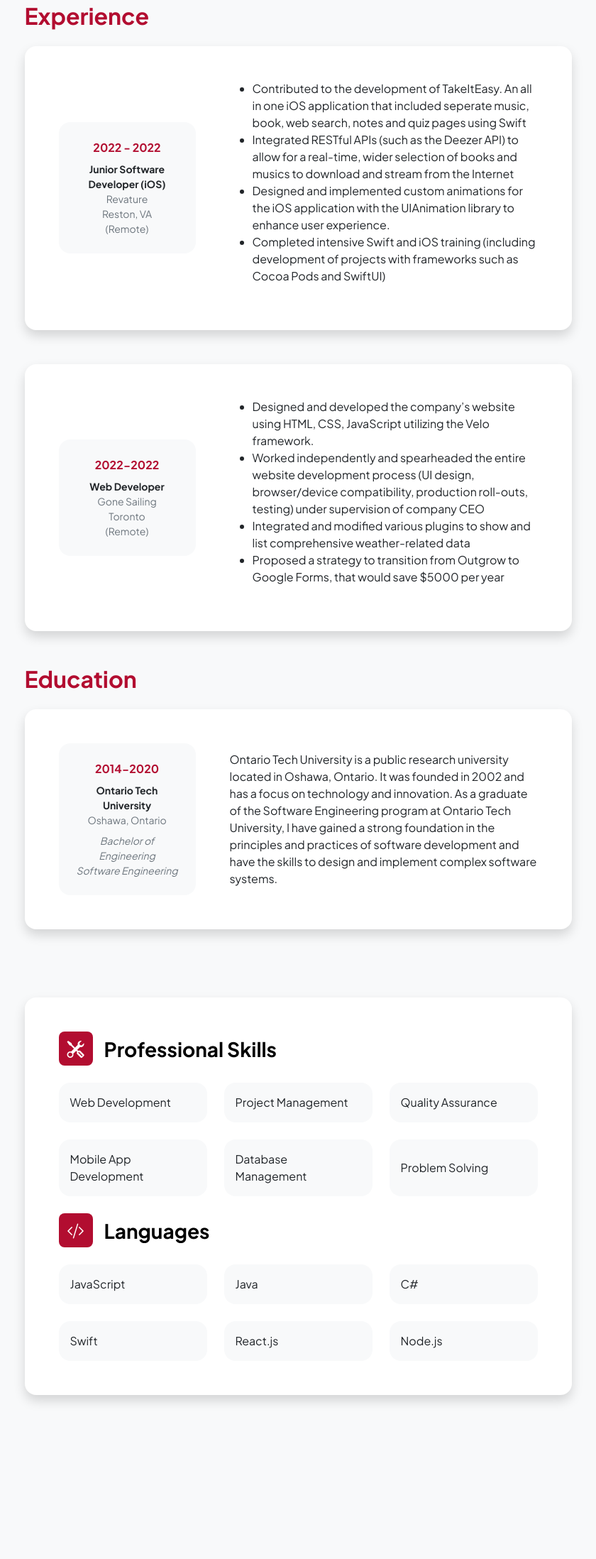
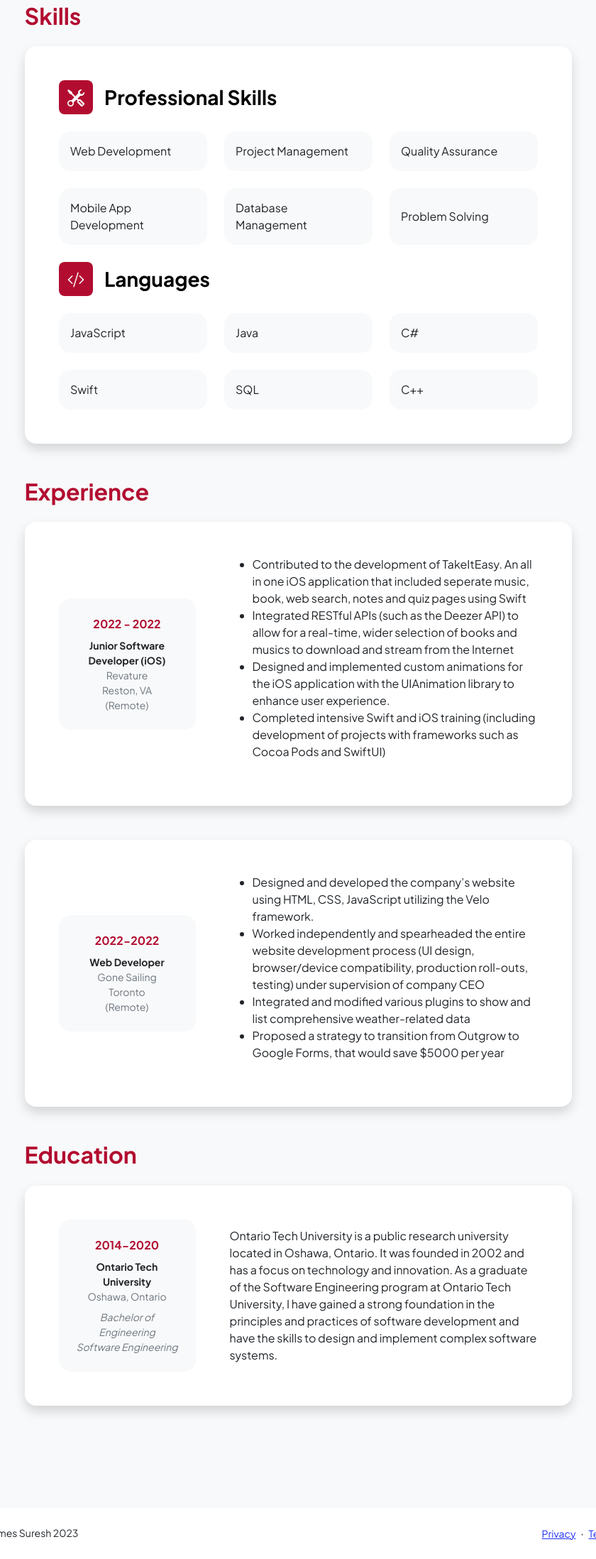
Before and after one commit to jsuresh3/personal-portfolio, a website: page resume.html in a window 1280 px wide. Shown: the part 223-2419 px from the top of the page at 71% size, without its empty margins (220-1060 px from the left). Before the commit the page ends 2284 px from the top, so only its background shows below. Drawn offline with nearby package versions, Linux system fonts and the light colour scheme.

Commit message:
Added animations

```diff
--- a/contact.html
+++ b/contact.html
@@ -1,6 +1,7 @@
 <!DOCTYPE html>
 <html lang="en">
     <head>
+        <script src="https://unpkg.com/aos@next/dist/aos.js"></script>
         <meta charset="utf-8" />
         <meta name="viewport" content="width=device-width, initial-scale=1, shrink-to-fit=no" />
         <meta name="description" content />
@@ -16,6 +17,7 @@
         <link href="https://cdn.jsdelivr.net/npm/bootstrap-icons@1.8.1/font/bootstrap-icons.css" rel="stylesheet" />
         <!-- Core theme CSS (includes Bootstrap)-->
         <link href="css/styles.css" rel="stylesheet" />
+        <link href="scss/magic.css" rel="stylesheet" />
     </head>
     <body class="d-flex flex-column">
         <main class="flex-shrink-0">
@@ -38,9 +40,9 @@
             <section class="py-5">
                 <div class="container px-5">
                     <!-- Contact form-->
-                    <div class="bg-light rounded-4 py-5 px-4 px-md-5">
+                    <div  class="bg-light rounded-4 py-5 px-4 px-md-5">
                         <div class="text-center mb-5">
-                            <div class="feature bg-primary  text-white rounded-3 mb-3"><i class="bi bi-envelope"></i></div>
+                            <div class="feature bg-primary  text-white rounded-3 mb-3"><i class="bi bi-envelope tinDownIn"></i></div>
                             <h1 class="fw-bolder">Get in touch</h1>
                             <p class="lead fw-normal text-muted mb-0">Let's work together!</p>
                         </div>
@@ -103,10 +105,10 @@
             </section>
         </main>
         <!-- Footer-->
-        <!-- <footer class="bg-white py-4 mt-auto">
+        <footer class="bg-white py-4 mt-auto">
             <div class="container px-5">
                 <div class="row align-items-center justify-content-between flex-column flex-sm-row">
-                    <div class="col-auto"><div class="small m-0">Copyright &copy; Your Website 2023</div></div>
+                    <div class="col-auto"><div class="small m-0">Copyright &copy; James Suresh 2023</div></div>
                     <div class="col-auto">
                         <a class="small" href="#!">Privacy</a>
                         <span class="mx-1">&middot;</span>
@@ -116,15 +118,12 @@
                     </div>
                 </div>
             </div>
-        </footer> -->
+        </footer>
         <!-- Bootstrap core JS-->
         <script src="https://cdn.jsdelivr.net/npm/bootstrap@5.2.3/dist/js/bootstrap.bundle.min.js"></script>
         <!-- Core theme JS-->
         <script src="js/scripts.js"></script>
-        <!-- * * * * * * * * * * * * * * * * * * * * * * * * * * * * * * * * * * * * * * * *-->
-        <!-- * *                               SB Forms JS                               * *-->
-        <!-- * * Activate your form at https://startbootstrap.com/solution/contact-forms * *-->
-        <!-- * * * * * * * * * * * * * * * * * * * * * * * * * * * * * * * * * * * * * * * *-->
-        <script src="https://cdn.startbootstrap.com/sb-forms-latest.js"></script>
+
+
     </body>
 </html>
--- a/js/scripts.js
+++ b/js/scripts.js
@@ -6,6 +6,7 @@
 // This file is intentionally blank
 // Use this file to add JavaScript to your project
 
+AOS.init();
 projects = [
     {
         title: "My Finance",
@@ -14,7 +15,14 @@ projects = [
         liveLink:"https://devjames-myfinance.netlify.app",
         githubLink: "https://github.com/James-Suresh/my-finance-frontend"
     },
+    {
+        title: "Real Estate app",
+        description: "Created a comprehensive real estate website from scratch, leveraging the power of Vue.js as the frontend framework. Implemented an advanced feature that enables users to browse property listings based on specific geographic areas. Achieved this functionality by integrating Google Geocoding API ",
+        image: "../assets/real-estate-img.jpg",
+        liveLink:"https://devjames-real-estate.netlify.app/",
+        githubLink: "https://github.com/James-Suresh/real-estate-frontend"
 
+    },
     {
         title: "Chess app",
         description: "Chess app is hackathon project that utilizes lichess' api to recreate puzzles on site. The app also features OpenAI integrated jokes when selecting the play a friend option ",
@@ -85,7 +93,7 @@ projects.map((project,index)=>{
 
     // Create the image element
     var image = document.createElement("img");
-    image.className = "w-100 h-100 object-fit-cover";
+    image.className = "w-100 h-100";
     image.src = project.image;
     image.alt = "...";
 
@@ -109,19 +117,3 @@ projects.map((project,index)=>{
 
 console.log("test")
 // Scroll Animations
-const animatedElement = document.querySelector('.scroll-fade-in');
-
-    // Create a new Intersection Observer
-    const observer = new IntersectionObserver((entries) => {
-        console.log("test")
-      entries.forEach((entry) => {
-        if (entry.isIntersecting) {
-          entry.target.classList.add('active');
-        } else {
-          entry.target.classList.remove('active');
-        }
-      });
-    }, { threshold: 0.2 });
-
-    // Start observing the element
-    observer.observe(animatedElement);
--- a/package.json
+++ b/package.json
@@ -17,6 +17,7 @@
   },
   "homepage": "https://github.com/James-Suresh/personal-portfolio#readme",
   "dependencies": {
+    "aos": "^2.3.4",
     "magic.css": "^1.4.8"
   }
 }
--- a/resume.html
+++ b/resume.html
@@ -20,7 +20,8 @@
     <link
       rel="stylesheet"
       href="https://cdnjs.cloudflare.com/ajax/libs/animate.css/4.1.1/animate.min.css"
-    />
+
+    /><link href="https://unpkg.com/aos@2.3.1/dist/aos.css" rel="stylesheet">
     <link href="scss/magic.css" rel="stylesheet" />
     </head>
     <body class="d-flex flex-column h-100 bg-light">
@@ -50,7 +51,7 @@
                         <!-- Experience Section-->
                         <section>
                             <div class="d-flex align-items-center justify-content-between mb-4">
-                                <h2 class="text-primary fw-bolder mb-0">Experience</h2>
+                                <h2 class="text-primary fw-bolder mb-0">Skills</h2>
                                 <!-- Download resume button-->
                                 <!-- Note: Set the link href target to a PDF file within your project-->
                                 <!-- <a class="btn btn-primary px-4 py-3" href="#!">
@@ -58,11 +59,68 @@
                                     Download Resume
                                 </a> -->
                             </div>
+
+                            <section>
+                                <!-- Skillset Card-->
+
+                                <div data-aos="flip-down"
+                                data-aos-duration = "1000"
+                                data-aos-easing="ease-in"
+                                data-aos-delay="300"
+                                class="card shadow border-0 rounded-4 mb-5">
+                                    <div  class="card-body p-5">
+                                        <!-- Professional skills list-->
+                                        <div class="mb-0">
+                                            <div class="d-flex align-items-center mb-4">
+                                                <div class="feature bg-primary text-white rounded-3 me-3"><i class="bi bi-tools"></i></div>
+                                                <h3 class="fw-bolder mb-0"><span class="text-gradient d-inline">Professional Skills</span></h3>
+                                            </div>
+                                            <div class="row row-cols-1 row-cols-md-3 mb-4">
+                                                <div class="col mb-4 mb-md-0"><div class="d-flex align-items-center block rounded-4 p-3 h-100">Web Development</div></div>
+                                                <div class="col mb-4 mb-md-0"><div class="d-flex align-items-center block rounded-4 p-3 h-100">Project Management</div></div>
+                                                <div class="col"><div class="d-flex align-items-center block rounded-4 p-3 h-100"> Quality Assurance</div></div>
+                                            </div>
+                                            <div class="row row-cols-1 row-cols-md-3 mb-4">
+                                                <div class="col mb-4 mb-md-0"><div class=" block d-flex align-items-center block rounded-4 p-3 h-100">Mobile App Development</div></div>
+                                                <div class="col mb-4 mb-md-0"><div class="d-flex align-items-center block rounded-4 p-3 h-100">Database Management</div></div>
+                                                <div class="col"><div class="d-flex align-items-center  rounded-4 block p-3 h-100">Problem Solving</div>
+                                            </div>
+                                        </div>
+
+                                        <!-- Languages list-->
+                                        <div class="mb-0">
+                                            <div class="d-flex align-items-center mb-4">
+                                                <div class="feature bg-primary  text-white rounded-3 me-3"><i class="bi bi-code-slash"></i></div>
+                                                <h3 class="fw-bolder mb-0"><span class="text-gradient d-inline">Languages</span></h3>
+                                            </div>
+                                            <div class="row row-cols-1 row-cols-md-3 mb-4">
+                                                <div class="col mb-4 mb-md-0"><div class="d-flex align-items-center block rounded-4 p-3 h-100">JavaScript</div></div>
+
+                                                <div class="col mb-4 mb-md-0"><div class="d-flex align-items-center block rounded-4 p-3 h-100">Java</div></div>
+                                                <div class="col mb-4 mb-md-0"><div class="d-flex align-items-center block rounded-4 p-3 h-100">C#</div></div>
+                                            </div>
+                                            <div class="row row-cols-1 row-cols-md-3">
+                                                <div class="col mb-4 mb-md-0"><div class="d-flex align-items-center block rounded-4 p-3 h-100">Swift</div></div>
+                                                <div class="col mb-4 mb-md-0"><div class="d-flex align-items-center block rounded-4 p-3 h-100">SQL</div></div>
+                                                <div class="col"><div class="d-flex align-items-center block rounded-4 p-3 h-100">C++</div></div>
+                                            </div>
+                                        </div>
+                                    </div>
+                                </div>
+                            </section>
+
+                            <h2 class="text-secondary fw-bolder mb-4">Experience</h2>
                             <!-- Experience Card 1-->
-                            <div class="card shadow border-0 rounded-4 mb-5">
+
+                            <div class="card-outer">
+                                <div data-aos="fade-right"
+                                data-aos-duration = "1000"
+                                data-aos-delay="250"
+                                class="card shadow border-0 rounded-4 mb-5 " >
                                     <div class="card-body p-5">
                                         <div class="row align-items-center gx-5">
                                             <div class="col text-center text-lg-start mb-4 mb-lg-0">
+
                                                 <div class="bg-light p-4 rounded-4 text-center">
                                                     <div class="text-primary fw-bolder mb-2">2022 - 2022</div>
                                                     <div class="small fw-bolder">Junior Software Developer (iOS) </div>
@@ -71,7 +129,8 @@
                                                     <div class="small text-muted">(Remote)</div>
                                                 </div>
                                             </div>
-                                        <div class="col-lg-8"><div>
+
+                                            <div  class="col-lg-8"><div>
                                                 <ul>
                                                     <li>Contributed to the development of TakeItEasy. An all in one iOS application that included seperate music,
                                                         book, web search, notes and quiz pages using Swift</li>
@@ -83,14 +142,18 @@
                                                             user experience.</li>
                                                             <li>Completed intensive Swift and iOS training (including development of projects with frameworks such as Cocoa
                                                                 Pods and SwiftUI)</li>
-
                                                 </ul>
                                             </div></div>
                                         </div>
                                     </div>
                                 </div>
+                            </div>
                             <!-- Experience Card 2-->
-                            <div class="card shadow border-0 rounded-4 mb-5">
+                            <div class = "card-outer">
+                            <div data-aos="fade-left"
+                            data-aos-duration = "1000"
+                            data-aos-delay="250"
+                            class="card shadow border-0 rounded-4 mb-5">
                                 <div class="card-body p-5">
                                     <div class="row align-items-center gx-5">
                                         <div class="col text-center text-lg-start mb-4 mb-lg-0">
@@ -117,12 +180,17 @@
                                     </div>
                                 </div>
                             </div>
+                        </div>
                         </section>
                         <!-- Education Section-->
                         <section>
                             <h2 class="text-secondary fw-bolder mb-4">Education</h2>
                             <!-- Education Card 1-->
-                            <div class="card shadow border-0 rounded-4 mb-5">
+                            <div class = "card-outer">
+                            <div data-aos="fade-right"
+                            data-aos-duration = "1000"
+                            data-aos-delay="250"
+                            class="card  shadow border-0 rounded-4 mb-5">
                                 <div class="card-body p-5">
                                     <div class="row align-items-center gx-5">
                                         <div class="col text-center text-lg-start mb-4 mb-lg-0">
@@ -142,82 +210,23 @@
                                     </div>
                                 </div>
                             </div>
+                        </div>
                             <!-- Education Card 2
-                            <div class="card shadow border-0 rounded-4 mb-5">
-                                <div class="card-body p-5">
-                                    <div class="row align-items-center gx-5">
-                                        <div class="col text-center text-lg-start mb-4 mb-lg-0">
-                                            <div class="bg-light p-4 rounded-4">
-                                                <div class="text-secondary fw-bolder mb-2">2011 - 2015</div>
-                                                <div class="mb-2">
-                                                    <div class="small fw-bolder">ULA</div>
-                                                    <div class="small text-muted">Los Angeles, CA</div>
-                                                </div>
-                                                <div class="fst-italic">
-                                                    <div class="small text-muted">Undergraduate</div>
-                                                    <div class="small text-muted">Computer Science</div>
-                                                </div>
-                                            </div>
-                                        </div>
-                                        <div class="col-lg-8"><div>Lorem ipsum dolor sit amet consectetur adipisicing elit. Delectus laudantium, voluptatem quis repellendus eaque sit animi illo ipsam amet officiis corporis sed aliquam non voluptate corrupti excepturi maxime porro fuga.</div></div>
-                                    </div>
-                                </div>
-                            </div>
+
                         </section> -->
                         <!-- Divider-->
                         <div class="pb-5"></div>
                         <!-- Skills Section-->
-                        <section>
-                            <!-- Skillset Card-->
-                            <div class="card shadow border-0 rounded-4 mb-5">
-                                <div class="card-body p-5">
-                                    <!-- Professional skills list-->
-                                    <div class="">
-                                        <div class="d-flex align-items-center mb-4">
-                                            <div class="feature bg-primary text-white rounded-3 me-3"><i class="bi bi-tools"></i></div>
-                                            <h3 class="fw-bolder mb-0"><span class="text-gradient d-inline">Professional Skills</span></h3>
-                                        </div>
-                                        <div class="row row-cols-1 row-cols-md-3 mb-4">
-                                            <div class="col mb-4 mb-md-0"><div class="d-flex align-items-center bg-light rounded-4 p-3 h-100">Web Development</div></div>
-                                            <div class="col mb-4 mb-md-0"><div class="d-flex align-items-center bg-light rounded-4 p-3 h-100">Project Management</div></div>
-                                            <div class="col"><div class="d-flex align-items-center bg-light rounded-4 p-3 h-100"> Quality Assurance</div></div>
-                                        </div>
-                                        <div class="row row-cols-1 row-cols-md-3 mb-4">
-                                            <div class="col mb-4 mb-md-0"><div class="d-flex align-items-center bg-light rounded-4 p-3 h-100">Mobile App Development</div></div>
-                                            <div class="col mb-4 mb-md-0"><div class="d-flex align-items-center bg-light rounded-4 p-3 h-100">Database Management</div></div>
-                                            <div class="col"><div class="d-flex align-items-center bg-light rounded-4 p-3 h-100">Problem Solving</div>
-                                        </div>
-                                    </div>
-                                    <!-- Languages list-->
-                                    <div class="mb-0">
-                                        <div class="d-flex align-items-center mb-4">
-                                            <div class="feature bg-primary  text-white rounded-3 me-3"><i class="bi bi-code-slash"></i></div>
-                                            <h3 class="fw-bolder mb-0"><span class="text-gradient d-inline">Languages</span></h3>
-                                        </div>
-                                        <div class="row row-cols-1 row-cols-md-3 mb-4">
-                                            <div class="col mb-4 mb-md-0"><div class="d-flex align-items-center bg-light rounded-4 p-3 h-100">JavaScript</div></div>
 
-                                            <div class="col mb-4 mb-md-0"><div class="d-flex align-items-center bg-light rounded-4 p-3 h-100">Java</div></div>
-                                            <div class="col mb-4 mb-md-0"><div class="d-flex align-items-center bg-light rounded-4 p-3 h-100">C#</div></div>
-                                        </div>
-                                        <div class="row row-cols-1 row-cols-md-3">
-                                            <div class="col mb-4 mb-md-0"><div class="d-flex align-items-center bg-light rounded-4 p-3 h-100">Swift</div></div>
-                                            <div class="col mb-4 mb-md-0"><div class="d-flex align-items-center bg-light rounded-4 p-3 h-100">React.js</div></div>
-                                            <div class="col"><div class="d-flex align-items-center bg-light rounded-4 p-3 h-100">Node.js</div></div>
-                                        </div>
-                                    </div>
-                                </div>
-                            </div>
-                        </section>
                     </div>
                 </div>
             </div>
         </main>
         <!-- Footer-->
-        <!-- <footer class="bg-white py-4 mt-auto">
+        <footer class="bg-white py-4 mt-auto">
             <div class="container px-5">
                 <div class="row align-items-center justify-content-between flex-column flex-sm-row">
-                    <div class="col-auto"><div class="small m-0">Copyright &copy; Your Website 2023</div></div>
+                    <div class="col-auto"><div class="small m-0">Copyright &copy; James Suresh 2023</div></div>
                     <div class="col-auto">
                         <a class="small" href="#!">Privacy</a>
                         <span class="mx-1">&middot;</span>
@@ -227,9 +236,10 @@
                     </div>
                 </div>
             </div>
-        </footer> -->
+        </footer>
         <!-- Bootstrap core JS-->
         <script src="https://cdn.jsdelivr.net/npm/bootstrap@5.2.3/dist/js/bootstrap.bundle.min.js"></script>
+        <script src="https://unpkg.com/aos@next/dist/aos.js"></script>
         <!-- Core theme JS-->
         <script src="js/scripts.js"></script>
     </body>
```
Also changed, not shown: index.html (+10 -5 lines), projects.html (+3 -0 lines), assets/real-estate-img.jpg (added), css/styles.css, 1 other file. Lines whose indentation alone changed are shown as unchanged.
